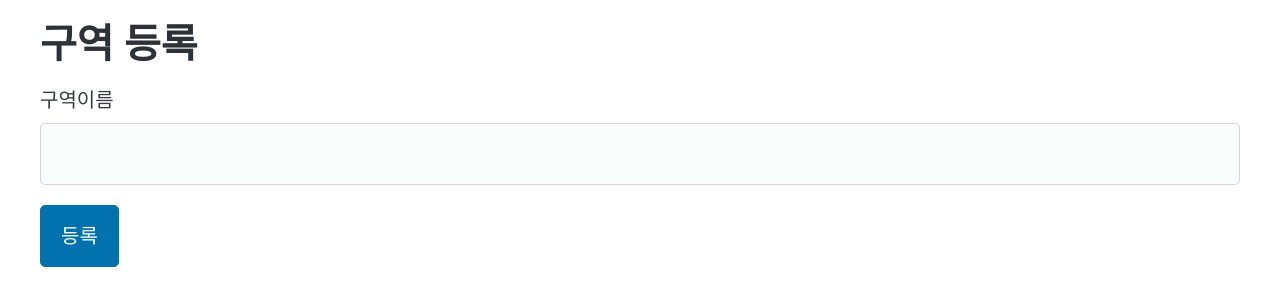
After one commit to jzero00/php_card, a PHP site: page /zoneReg.php in a window 1280 px wide. The commit adds this page. Shown: the top 306 px of the page. Run offline with PHP 8.4, Linux system fonts and the light colour scheme; some libraries are stand-ins or nearby versions.

Commit message:
구역등록 화면 구현

```diff
--- /dev/null
+++ b/js/common.js
@@ -0,0 +1,3 @@
+function moveUrl(url){
+    location.href = url;
+}
--- a/zoneList.php
+++ b/zoneList.php
@@ -7,6 +7,7 @@
   <link rel="stylesheet" href="https://cdn.jsdelivr.net/npm/@picocss/pico@2/css/pico.min.css" />
   <link rel="stylesheet" href="https://cdn.jsdelivr.net/npm/@picocss/pico@2/css/pico.colors.min.css" />
   <script src="https://ajax.googleapis.com/ajax/libs/jquery/3.7.1/jquery.min.js"></script>
+  <script src="<?php $_SERVER['DOCUMENT_ROOT']?>/js/common.js"></script>
   <style>
     .right-aligned {
       display: flex;
@@ -20,7 +21,7 @@
   <?php include $_SERVER["DOCUMENT_ROOT"] . "/inc/header.inc"; ?>
   <main class="container">
     <div class="right-aligned">
-      <button>구역추가</button>
+      <button onclick="moveUrl('zoneReg.php')">구역추가</button>
     </div>
     <?php include "./selectZoneList.php" ?>
   </main>
--- /dev/null
+++ b/zoneReg.php
@@ -0,0 +1,23 @@
+<!DOCTYPE html>
+<html lang="ko">
+<head>
+    <meta charset="UTF-8">
+    <meta name="viewport" content="width=device-width, initial-scale=1.0">
+    <title>구역 등록</title>
+    <link rel="stylesheet" href="https://unpkg.com/@picocss/pico@2.0.1/css/pico.min.css">
+</head>
+<body>
+    <main class="container">
+        <h1>구역 등록</h1>
+        <form action="insertZone.php" method="post">
+            <div class="grid">
+                <div>
+                    <label for="zone_nm">구역이름</label>
+                    <input type="text" id="zone_nm" name="zone_nm" required>
+                </div>
+            </div>
+            <button type="button">등록</button>
+        </form>
+    </main>
+</body>
+</html>
```
